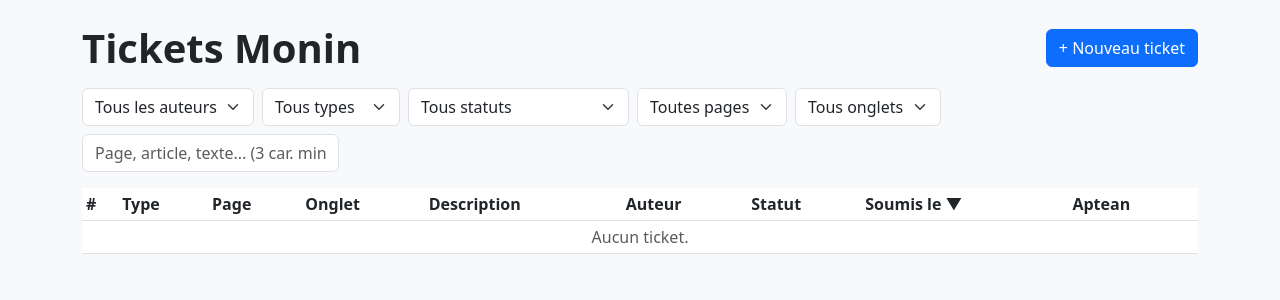
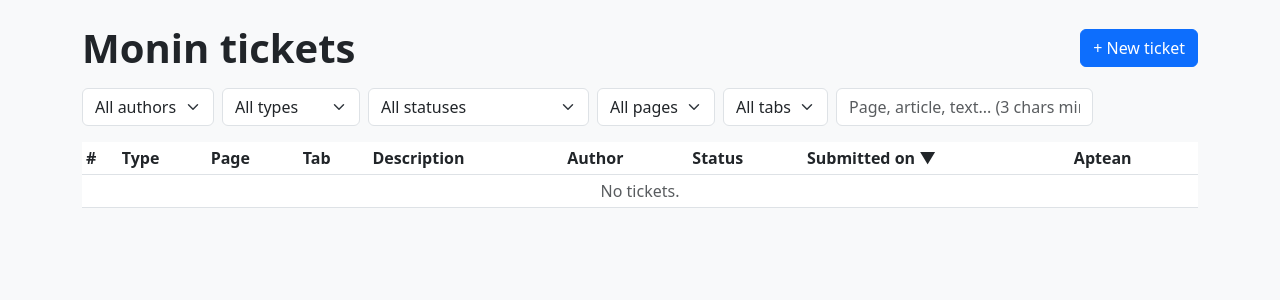
Before and after one commit to manuo1/monin_migrate_tracker, a Django app: page / in a window 1280 px wide. Shown: the part 56-356 px from the top of the page. Run offline with Django 5.2, Linux system fonts and the light colour scheme; the visitor is signed in with stand-in values (Sample User, id 1); data comes from the database, SQL or seed files in the repository; data that the repository does not hold is empty; some libraries are stand-ins or nearby versions.

Commit message:
feat(i18n): translate feedback list, detail, create and edit pages

```diff
--- a/tracker/templates/tracker/feedback_list.html
+++ b/tracker/templates/tracker/feedback_list.html
@@ -1,13 +1,14 @@
 {% extends "tracker/base.html" %}
-{% load static %}
+{% load static i18n %}
 {% block content %}
+{% translate "No status" as no_status %}
 <style>
   .desc-clamp { white-space: pre-line; cursor: pointer; display: -webkit-box; -webkit-box-orient: vertical; -webkit-line-clamp: 3; line-clamp: 3; overflow: hidden; }
   .desc-clamp.open { display: block; }
 </style>
 <div class="d-flex justify-content-between align-items-center mb-3">
-  <h1 class="display-6 fw-bold m-0">Tickets Monin</h1>
-  <a href="{% url 'feedback_create' %}" class="btn btn-primary">+ Nouveau ticket</a>
+  <h1 class="display-6 fw-bold m-0">{% translate "Monin tickets" %}</h1>
+  <a href="{% url 'feedback_create' %}" class="btn btn-primary">+ {% translate "New ticket" %}</a>
 </div>
 
 <form method="get" data-list-filters class="row g-2 mb-3">
@@ -15,48 +16,51 @@
   <input type="hidden" name="order" value="{{ order }}">
   <div class="col-auto">
     <select name="author" class="form-select" data-autosubmit>
-      <option value="me" {% if filters.author == 'me' %}selected{% endif %}>Mes tickets</option>
-      <option value="" {% if filters.author == '' %}selected{% endif %}>Tous les auteurs</option>
+      <option value="me" {% if filters.author == 'me' %}selected{% endif %}>{% translate "My tickets" %}</option>
+      <option value="" {% if filters.author == '' %}selected{% endif %}>{% translate "All authors" %}</option>
       {% for u in authors %}<option value="{{ u.pk }}" {% if filters.author == u.pk|stringformat:'s' %}selected{% endif %}>{{ u.username }}</option>{% endfor %}
     </select>
   </div>
   <div class="col-auto">
     <select name="type" class="form-select" data-autosubmit>
-      <option value="">Tous types</option>
+      <option value="">{% translate "All types" %}</option>
       {% for value, label in types %}<option value="{{ value }}" {% if filters.type == value %}selected{% endif %}>{{ label }}</option>{% endfor %}
     </select>
   </div>
   <div class="col-auto">
     <select name="status" class="form-select" data-autosubmit>
-      <option value="">Tous statuts</option>
+      <option value="">{% translate "All statuses" %}</option>
       {% for s in statuses %}<option value="{{ s.code }}" {% if filters.status == s.code %}selected{% endif %}>{{ s.label }}</option>{% endfor %}
     </select>
   </div>
   <div class="col-auto">
     <select name="page" class="form-select" data-autosubmit data-reset-field="tab">
-      <option value="">Toutes pages</option>
+      <option value="">{% translate "All pages" %}</option>
       {% for p in pages %}<option value="{{ p }}" {% if filters.page == p %}selected{% endif %}>{{ p }}</option>{% endfor %}
     </select>
   </div>
   <div class="col-auto">
     <select name="tab" class="form-select" data-autosubmit>
-      <option value="">Tous onglets</option>
+      <option value="">{% translate "All tabs" %}</option>
       {% for t in tabs %}<option value="{{ t }}" {% if filters.tab == t %}selected{% endif %}>{{ t }}</option>{% endfor %}
     </select>
   </div>
-  <div class="col-auto"><input name="q" value="{{ filters.q }}" class="form-control" placeholder="Page, article, texte... (3 car. min.)" autocomplete="off"></div>
+  <div class="col-auto"><input name="q" value="{{ filters.q }}" class="form-control" placeholder="{% translate 'Page, article, text... (3 chars min.)' %}" autocomplete="off"></div>
 </form>
 
 <table class="table table-sm table-hover bg-white align-middle">
   <thead><tr>
+    {% translate "Type" as th_type %}{% translate "Page" as th_page %}{% translate "Tab" as th_tab %}
+    {% translate "Description" as th_description %}{% translate "Author" as th_author %}{% translate "Status" as th_status %}
+    {% translate "Submitted on" as th_date %}
     {% include "tracker/_sortable_th.html" with key="id" title="#" %}
-    {% include "tracker/_sortable_th.html" with key="type" title="Type" %}
-    {% include "tracker/_sortable_th.html" with key="page" title="Page" %}
-    {% include "tracker/_sortable_th.html" with key="tab" title="Onglet" %}
-    {% include "tracker/_sortable_th.html" with key="description" title="Description" %}
-    {% include "tracker/_sortable_th.html" with key="author" title="Auteur" %}
-    {% include "tracker/_sortable_th.html" with key="status" title="Statut" %}
-    {% include "tracker/_sortable_th.html" with key="date" title="Soumis le" %}
+    {% include "tracker/_sortable_th.html" with key="type" title=th_type %}
+    {% include "tracker/_sortable_th.html" with key="page" title=th_page %}
+    {% include "tracker/_sortable_th.html" with key="tab" title=th_tab %}
+    {% include "tracker/_sortable_th.html" with key="description" title=th_description %}
+    {% include "tracker/_sortable_th.html" with key="author" title=th_author %}
+    {% include "tracker/_sortable_th.html" with key="status" title=th_status %}
+    {% include "tracker/_sortable_th.html" with key="date" title=th_date %}
     {% include "tracker/_sortable_th.html" with key="vendor" title="Aptean" %}
   </tr></thead>
   <tbody>
@@ -66,14 +70,14 @@
       <td>{{ f.get_type_display }}</td>
       <td style="min-width: 180px">{{ f.page }}</td>
       <td>{{ f.tab }}</td>
-      <td style="min-width: 200px"><div class="desc-clamp" style="max-width: 320px" title="Cliquer pour déplier / replier">{{ f.description }}</div></td>
+      <td style="min-width: 200px"><div class="desc-clamp" style="max-width: 320px" title="{% translate 'Click to expand / collapse' %}">{{ f.description }}</div></td>
       <td>{{ f.author.username }}</td>
       <td><span class="badge text-bg-{{ f.status_info.color }}">{{ f.status_info.label }}</span></td>
       <td>{{ f.created_at|date:"d/m/Y" }}</td>
-      <td>{% for t in f.vendor_tickets.all %}<span class="badge text-bg-{% if t.status_info %}{{ t.status_info.color }}{% else %}light border{% endif %} me-1" title="{{ t.status_info.label|default:'Sans statut' }}">{{ t.label }}</span>{% endfor %}</td>
+      <td>{% for t in f.vendor_tickets.all %}<span class="badge text-bg-{% if t.status_info %}{{ t.status_info.color }}{% else %}light border{% endif %} me-1" title="{{ t.status_info.label|default:no_status }}">{{ t.label }}</span>{% endfor %}</td>
     </tr>
   {% empty %}
-    <tr><td colspan="9" class="text-center text-muted">Aucun ticket.</td></tr>
+    <tr><td colspan="9" class="text-center text-muted">{% translate "No tickets." %}</td></tr>
   {% endfor %}
   </tbody>
 </table>
```
Also changed, not shown: tracker/templates/tracker/feedback_detail.html (+37 -36 lines), tracker/templates/tracker/feedback_edit.html (+7 -6 lines), tracker/templates/tracker/feedback_form.html (+14 -14 lines), locale/en/LC_MESSAGES/django.po, locale/fr/LC_MESSAGES/django.po.
